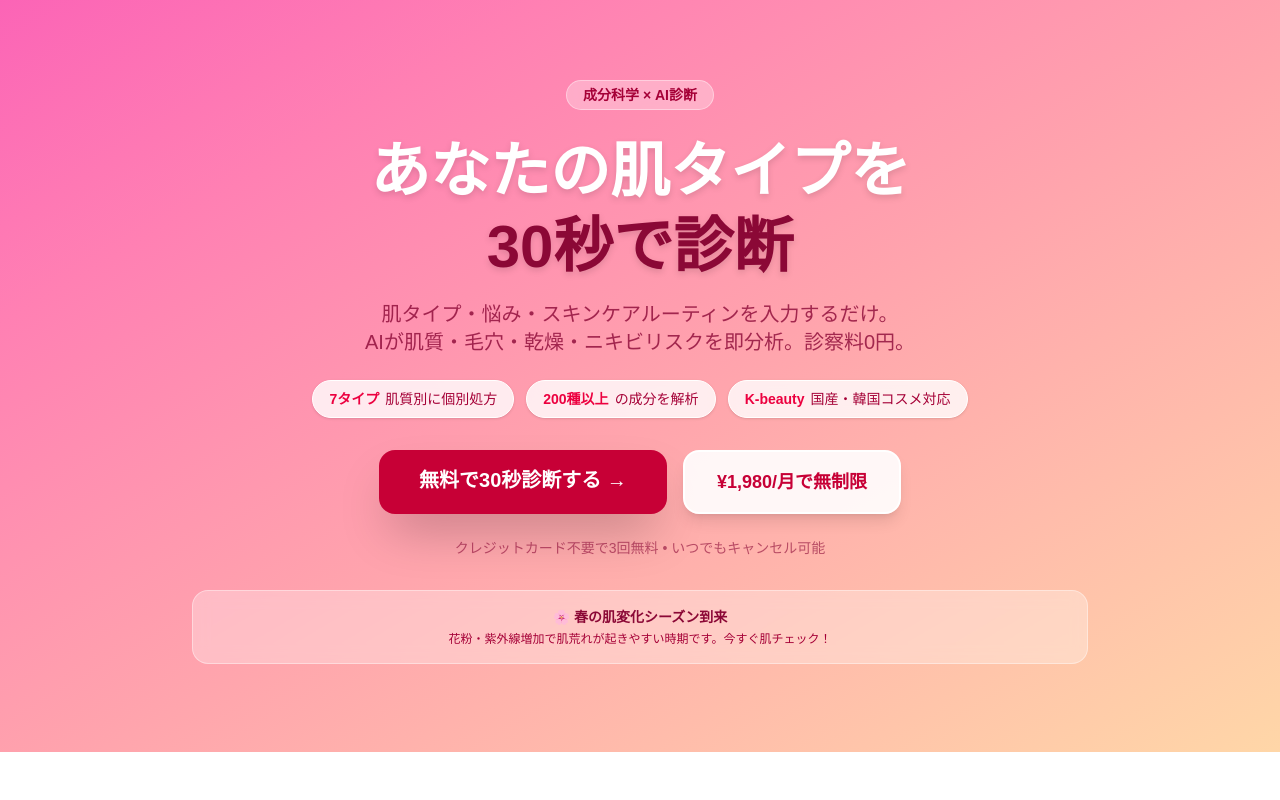
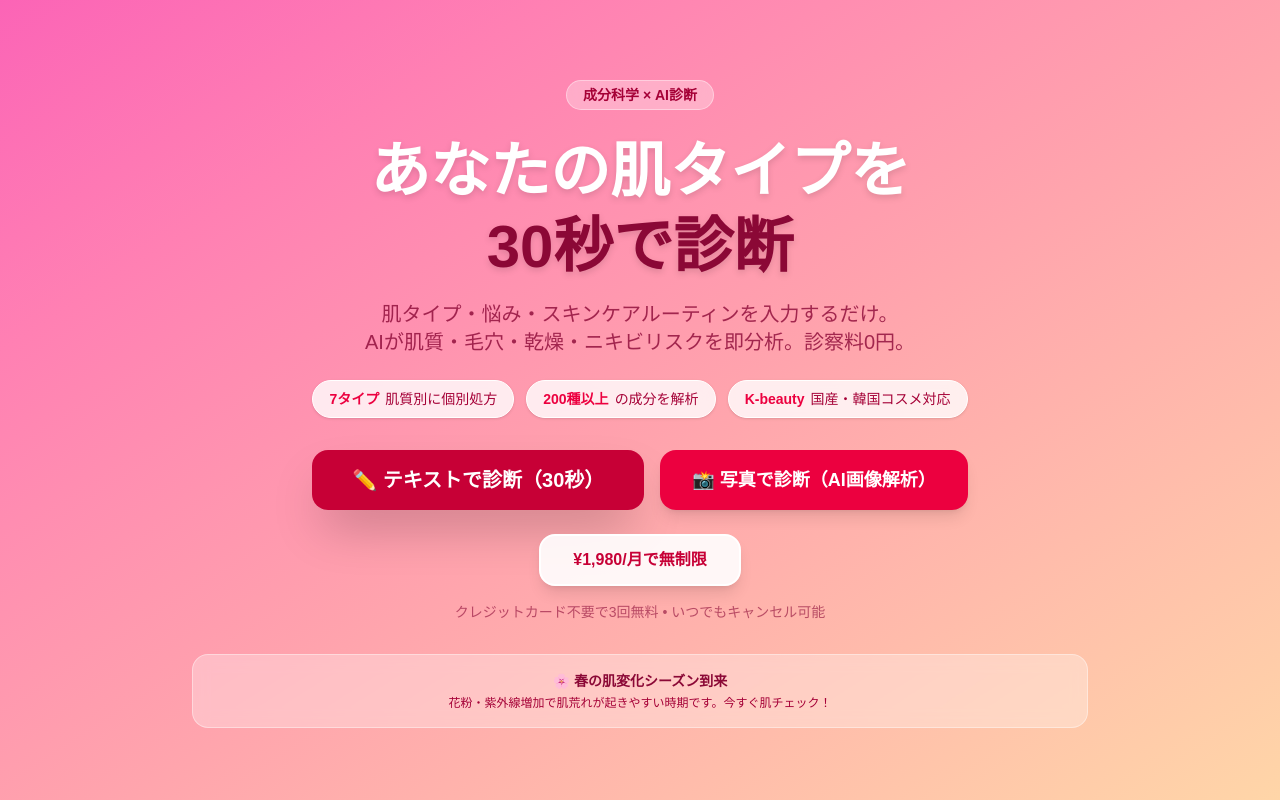
Before and after one commit to pokkori/hada-ai, a Next.js app: page / in a window 1280 px wide. Shown: the top 800 px of the page. Built offline with nearby package versions, Linux system fonts and the light colour scheme; no server answers.

Commit message:
LPヒーローにカメラ起動ボタン（写真で診断）を追加

```diff
--- a/app/page.tsx
+++ b/app/page.tsx
@@ -329,12 +329,20 @@ export default function Home() {
             href="/tool"
             className="bg-rose-700 hover:bg-rose-800 text-white font-black py-4 px-10 rounded-2xl text-xl transition-all shadow-2xl"
           >
-            無料で30秒診断する →
+            ✏️ テキストで診断（30秒）
           </Link>
+          <Link
+            href="/tool?mode=camera"
+            className="bg-rose-600 hover:bg-rose-700 text-white font-bold py-4 px-8 rounded-2xl text-lg transition-all shadow-lg"
+          >
+            📸 写真で診断（AI画像解析）
+          </Link>
+        </div>
+        <div className="flex justify-center mb-4">
           <button
             onClick={() => setShowPayjp(true)}
             disabled={loading}
-            className="bg-white/90 text-rose-700 border-2 border-white hover:bg-white font-bold py-4 px-8 rounded-2xl text-lg transition-all disabled:opacity-50 shadow-lg"
+            className="bg-white/90 text-rose-700 border-2 border-white hover:bg-white font-bold py-3 px-8 rounded-2xl text-base transition-all disabled:opacity-50 shadow-lg"
           >
             {loading ? "処理中..." : "¥1,980/月で無制限"}
           </button>
```
